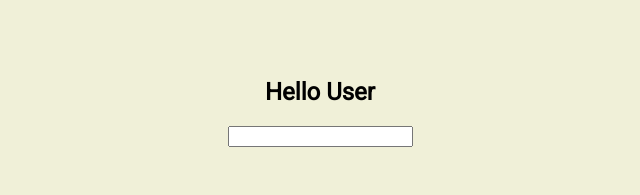
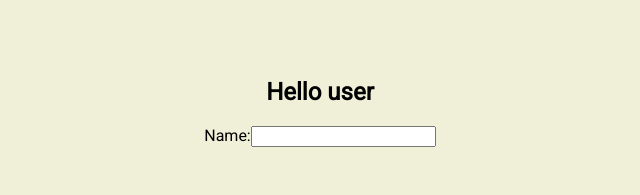
Before and after one commit to Balkanskiy/hooks-examples, a React (Create React App) app: page / in a window 1280 px wide. Shown: the top 195 px of the page, without its empty margins (320-960 px from the left). Built offline with nearby package versions, Linux system fonts and the light colour scheme.

Commit message:
Finish class statefull component

```diff
--- a/src/Greeting.jsx
+++ b/src/Greeting.jsx
@@ -1,13 +1,22 @@
 import React from "react";
 
 class Greeting extends React.Component {
-  state = { name: "" };
+  state = {
+    name: "user"
+  };
+
+  handleChange = event => {
+    this.setState({ name: event.target.value });
+  };
 
   render() {
     return (
       <form>
-        <h2>Hello {this.props.name}</h2>
-        <input type="text" name="name" />
+        <h2>Hello {this.state.name}</h2>
+        <label>
+          Name:
+          <input type="text" name="name" onChange={this.handleChange} />
+        </label>
       </form>
     );
   }
```
